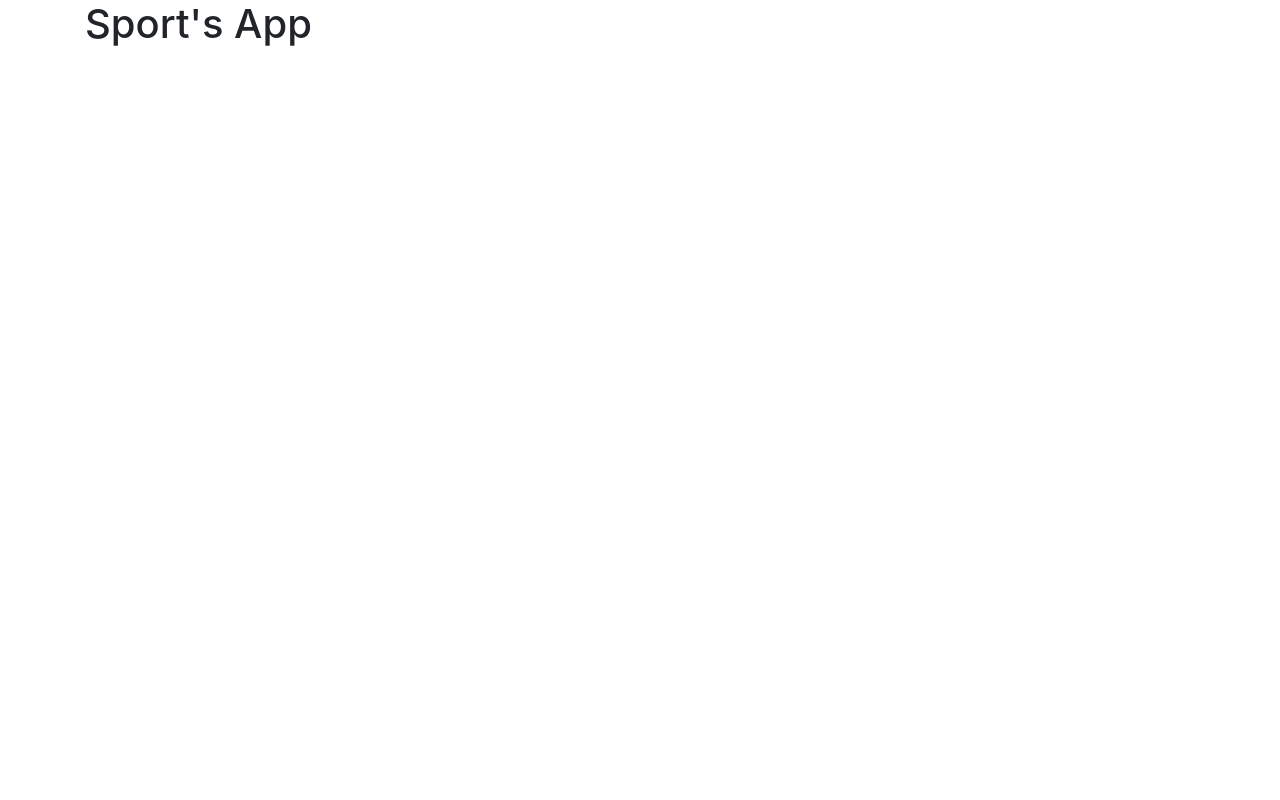
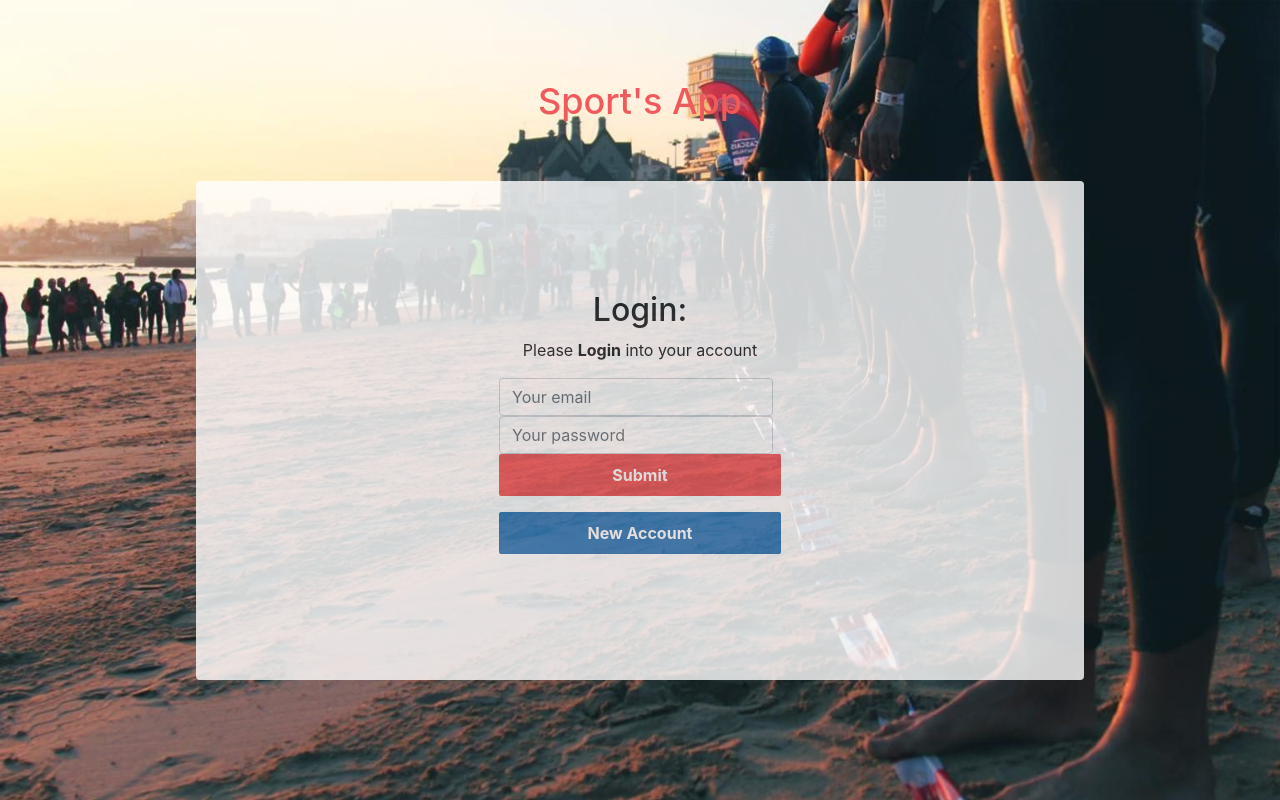
Before and after one commit to lucasbarroso23/Sports-app-MernBootcamp, a React (Create React App) app in the folder frontend/: page /login in a window 1280 px wide. Built offline with nearby package versions, Linux system fonts and the light colour scheme.

Commit message:
Ajustando o frontend e as rotas

```diff
--- a/frontend/src/App.css
+++ b/frontend/src/App.css
@@ -0,0 +1,94 @@
+@import url('https://fonts.googleapis.com/css2?family=Roboto&display=swap');
+
+* {
+    margin: 0;
+    padding: 0;
+    outline: 0;
+    box-sizing: border-box;
+}
+
+html,
+body,
+#root {
+    min-width: 100%;
+}
+
+body {
+    background: rgba(0,0,0,500) url(./assets/background.jpg) no-repeat;
+    background-size: cover;
+    -webkit-font-smoothing: antialiased !important;
+
+}
+
+body,
+input,
+button {
+    font-family: "Roboto", Arial, Helvetica, sans-serif;
+    font-size: 14px;
+}
+
+
+.container{
+    margin: 80px auto;
+    max-width: 450px;
+    width: 100%;
+    display: flex;
+    flex-direction: column;
+    align-items: center;
+}
+
+.container h1 {
+    color: #f05a5b;
+    font-size: 36px;
+}
+
+.content {
+    width: 80%;
+    opacity: 0.8;
+    background: #fff;
+    margin-top: 50px;
+    border-radius: 4px;
+    padding: 30px;
+}
+
+.content > p {
+    font-size: 22px;
+    line-height: 30px;
+    margin-bottom: 30px;
+}
+
+.content button.submit-btn {
+    border: 0;
+    border-radius: 2px;
+    width: 100%;
+    height: 42px;
+    padding: 0 20px;
+    font-size: 16px;
+    font-weight: 700;
+    background: #f05a5b;
+    color: #ffffff;
+    cursor: pointer;
+}
+
+.content button.submit-btn:hover {
+    background: #e14f50;
+    opacity: 1;
+}
+
+.content button.secondary-btn {
+    border: 0;
+    border-radius: 2px;
+    width: 100%;
+    height: 42px;
+    padding: 0 20px;
+    font-size: 16px;
+    font-weight: 700;
+    background: #337ab7;
+    color: #ffffff;
+    cursor: pointer;
+}
+
+.content button.secondary-btn:hover {
+    background: #286090;
+    opacity: 1;
+}
--- a/frontend/src/App.js
+++ b/frontend/src/App.js
@@ -7,9 +7,9 @@ function App() {
   return (
     <Container>
       <h1>Sport's App</h1>
-
+      <div className="content">
      <Routes/>
-
+      </div>
     </Container>
 
 
--- a/frontend/src/pages/EventsPage/index.js
+++ b/frontend/src/pages/EventsPage/index.js
@@ -18,7 +18,6 @@ export default function EventsPage() {
         return thumbnail ? URL.createObjectURL(thumbnail) : null;
     }, [thumbnail])
 
-    console.log(title, description, price, sport)
 
     const submitHandler = async (evt) => {
 
--- a/frontend/src/pages/Login/index.js
+++ b/frontend/src/pages/Login/index.js
@@ -1,11 +1,13 @@
 import React, { useState } from 'react';
 import api from '../../services/api';
-import { Button, Form, FormGroup, Input, Container } from 'reactstrap';
+import { Button, Form, FormGroup, Input, Container, Alert } from 'reactstrap';
 
 export default function Login({ history }) {
 
     const [ email, setEmail ] = useState("")
     const [ password, setPassword ] = useState("")
+    const [ error, setError] = useState(false)
+    const [ errorMessage, setErrorMessage] = useState("")
 
     const handleSubmit = async evt => {
         evt.preventDefault();
@@ -14,13 +16,23 @@ export default function Login({ history }) {
         const response = await api.post('/login', { email, password })
         const userId = response.data._id || false;
 
-        if(userId){
-            localStorage.setItem('user', userId)
-            history.push('/dashboard')
-        }else{
-            const { message } = response.data;
-            console.log(message);
+        try {
+            if(userId){
+                localStorage.setItem('user', userId)
+                history.push('/dashboard')
+            }else{
+                const { message } = response.data;
+                setError(true)
+                setErrorMessage(message)
+                setTimeout(() =>{
+                    setError(false)
+                    setErrorMessage("")
+                }, 2000)
+            }
+        } catch (error) {
+
         }
+
     }
 
     return (
@@ -34,8 +46,16 @@ export default function Login({ history }) {
                 <FormGroup className="mb-2 mr-sm-2 mb-sm-0">
                     <Input type="password" name="password" id="password" placeholder="Your password" onChange={evt => setPassword(evt.target.value)}/>
                 </FormGroup>
-                <Button>Submit</Button>
+                <FormGroup>
+                <Button className="submit-btn">Submit</Button>
+                </FormGroup>
+                <FormGroup>
+                <Button className="secondary-btn" onClick={() => history.push("/register")}>New Account</Button>
+                </FormGroup>
             </Form>
+            {errorMessage ? (
+                <Alert className="event-validation" color="danger">Missing required information</Alert>
+            ) : ""}
         </Container>
     )
 }
--- a/frontend/src/routes.js
+++ b/frontend/src/routes.js
@@ -9,9 +9,9 @@ export default function Routes(){
     return(
         <BrowserRouter>
             <Switch>
-                <Route path='/' exact component={Login} />
+                <Route path='/' exact component={Dashboard} />
+                <Route path='/login' exact component={Login} />
                 <Route path='/register' exact component={Register} />
-                <Route path='/dashboard' exact component={Dashboard} />
                 <Route path='/events' exact component={EventsPage} />
             </Switch>
         </BrowserRouter>
```
Also changed, not shown: frontend/src/assets/background.jpg (added).
